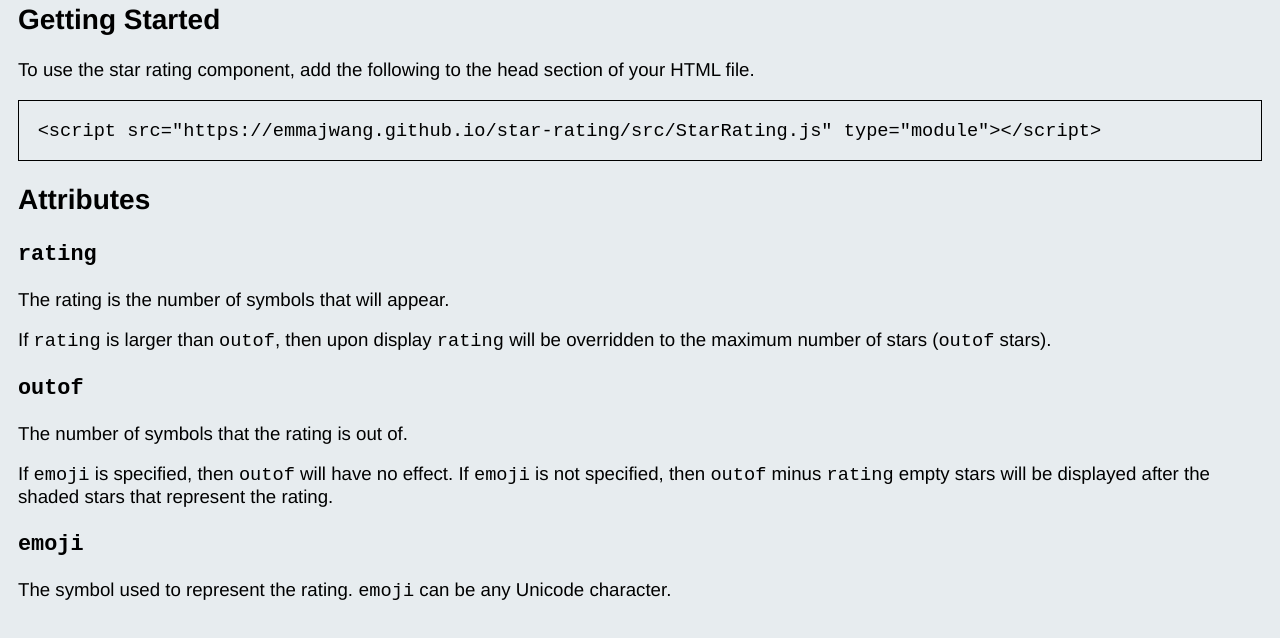
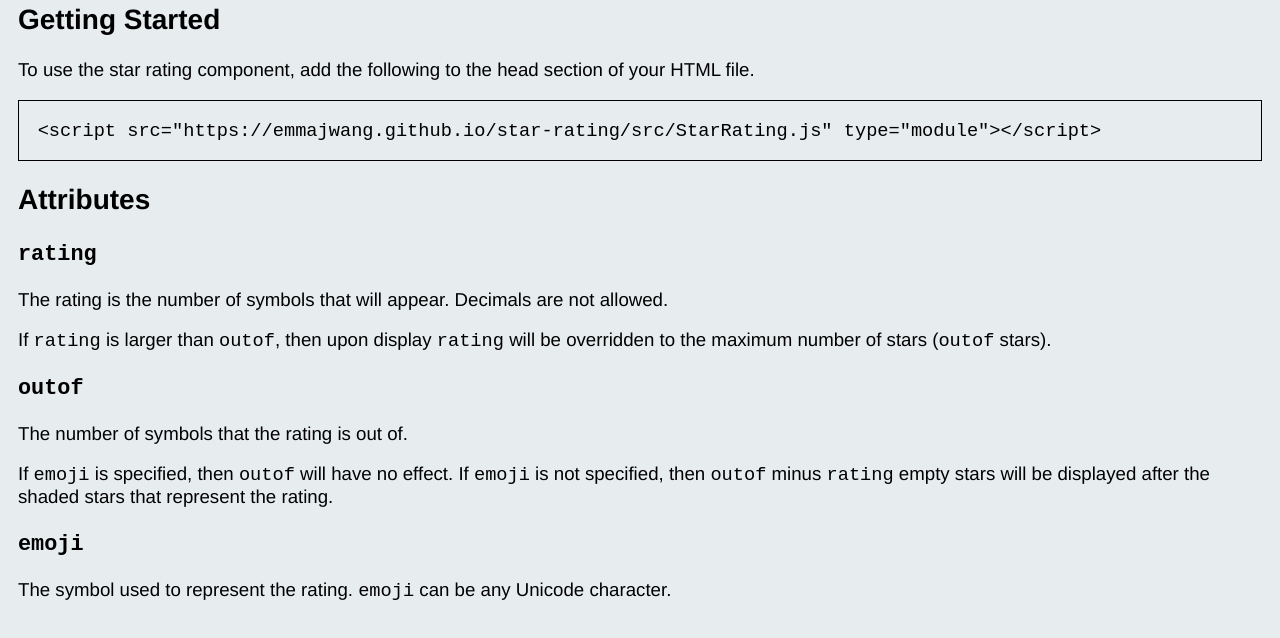
Before and after one commit to emmajwang/star-rating, a plain HTML site: page docs/docs.html in a window 1280 px wide. Shown: the part 130-768 px from the top of the page. Drawn offline with Linux system fonts and the light colour scheme.

Commit message:
changed link

```diff
--- a/docs/docs.html
+++ b/docs/docs.html
@@ -12,7 +12,7 @@
   <header>
     <div class="header-links">
       <a href="..">Home</a>
-      <a href=".">Docs</a>
+      <a href="./docs.html">Docs</a>
     </div>
     <h1>Star Rating Component <star-rating rating="5"></star-rating></h1>
   </header>
@@ -29,7 +29,10 @@
     <h2>Attributes</h2>
     <article>
       <h3><code>rating</code></h3>
-      <p>The rating is the number of symbols that will appear.</p>
+      <p>
+        The rating is the number of symbols that will appear. Decimals are not
+        allowed.
+      </p>
       <p>
         If <code>rating</code> is larger than <code>outof</code>, then upon
         display <code>rating</code> will be overridden to the maximum number of
```
